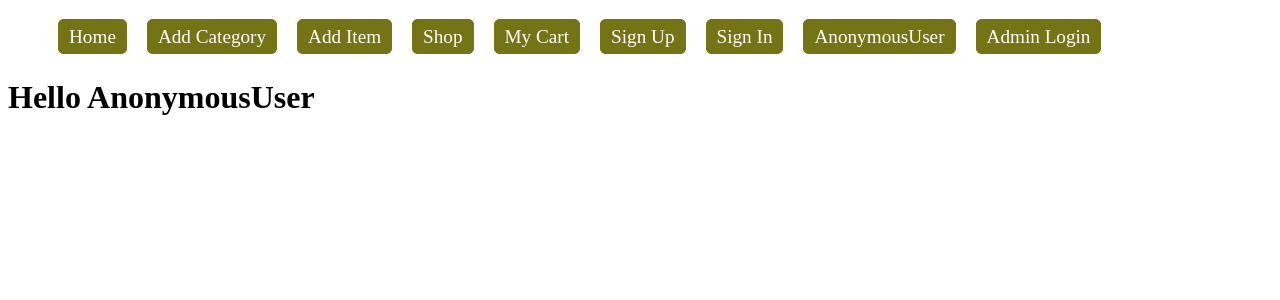
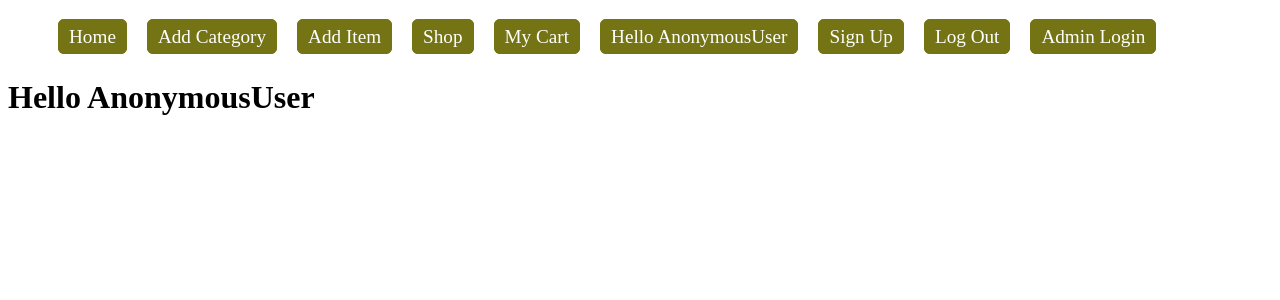
Before and after one commit to iambstha/bookstore_django, a Django app: page /logout_view/ in a window 1280 px wide. Shown: the top 300 px of the page. Run offline with Django 3.2, Linux system fonts and the light colour scheme; data comes from the database, SQL or seed files in the repository; both versions use the stored data as it was after the commit.

Commit message:
Log out feature implemented

```diff
--- a/store/templates/store/base.html
+++ b/store/templates/store/base.html
@@ -68,10 +68,10 @@
         }
         .table{
             border: 1px solid #ebebeb;
-            width: 100%;
+            width: 80%;
+            margin: auto;
             background-color: #ebebeb;
             padding: 0;
-            margin: 0;
         }
         .table tr{
             border-bottom: 2px solid green;
@@ -108,9 +108,15 @@
         <li><a href="/additem">Add Item</a></li>
         <li><a href="/shop">Shop</a></li>
         <li><a href="/mycart">My Cart</a></li>
+        <li>
+        {% if user %}
+            <a href="/signin">Hello {{user}}</a>
+        {% else %}
+            <a href="/signin">Sign In</a>
+        {% endif %}
+        </li>
         <li><a href="/signup">Sign Up</a></li>
-        <li><a href="/signin">Sign In</a></li>
-        <li><a href="#">{{user}}</a></li>
+        <li><a href="/logout">Log Out</a></li>
         <li><a href="/admin" target="_blank">Admin Login</a></li>
     </ul>
     <!-- {% if user.is_authenticated %}
--- a/store/templates/store/index.html
+++ b/store/templates/store/index.html
@@ -1,5 +1,10 @@
 {% extends 'store/base.html' %}
 
 {% block content %}
-    <h1>Hello {{user}}</h1>
+{% if user %}
+<h1>Hello {{user}}</h1>
+{% else %}
+<h1>Hello! Please log in.</h1>
+{% endif %}
+
 {% endblock %}
--- /dev/null
+++ b/store/templates/store/logout.html
@@ -0,0 +1,7 @@
+{% extends 'store/base.html' %}
+
+{% block content %}
+
+    <h1>You have been logged out!</h1>
+
+{% endblock %}
--- a/store/templates/store/mycart.html
+++ b/store/templates/store/mycart.html
@@ -3,7 +3,7 @@
 
 
 {% block content %}
-    <h1>Hello {{user}}</h1>
+    <h1>Your cart!</h1>
         {% if len > 0 %}
         <table class="table">
             <tr>
--- a/store/templates/store/shop.html
+++ b/store/templates/store/shop.html
@@ -1,7 +1,7 @@
 {% extends 'store/base.html' %}
 
 {% block content %}
-<h1>Items in shop</h1>
+<h1>Shop</h1>
 <div>
         <table class="table">
             <tr>
--- a/store/templates/store/signin.html
+++ b/store/templates/store/signin.html
@@ -1,6 +1,10 @@
 {% extends 'store/base.html' %}
 
 {% block content %}
+{% if user %}
+  <h1>Your profile!</h1>
+  <label>Username : {{user}}</label>
+{% else %}
 <h1>Sign In</h1>
 <form class="form_p" method="POST" action="{% url 'signin' %}">
     {% csrf_token %}
@@ -14,4 +18,6 @@
     </div>
     <button type="submit" class="btn btn-primary">Sign In</button>
   </form>
+{% endif %}
+
 {% endblock %}
--- a/store/views.py
+++ b/store/views.py
@@ -77,7 +77,7 @@ def signup(req):
         data = RegUser(username = username, password=password)
         data.set_password(password)
         data.save()
-        login(req, data)
+        # login(req, data)
         return redirect('index')
     else:
         data = SignupForm()
@@ -109,7 +109,12 @@ def logout_view(request):
     return render(request, 'store/index.html', {'message': 'You have been logged out.'})
 
 def logout(request):
-    return render(request, 'store/index.html', {'message': 'You have been logged out.'})
+    user_id = request.session.clear()
+    try:
+        user = RegUser.objects.get(pk=user_id)
+    except RegUser.DoesNotExist:
+        user = None
+    return render(request, 'store/logout.html',{'user' : user})
 
 # @login_required
 @csrf_protect
```
Also changed, not shown: db.sqlite3. Lines whose indentation alone changed are shown as unchanged.
